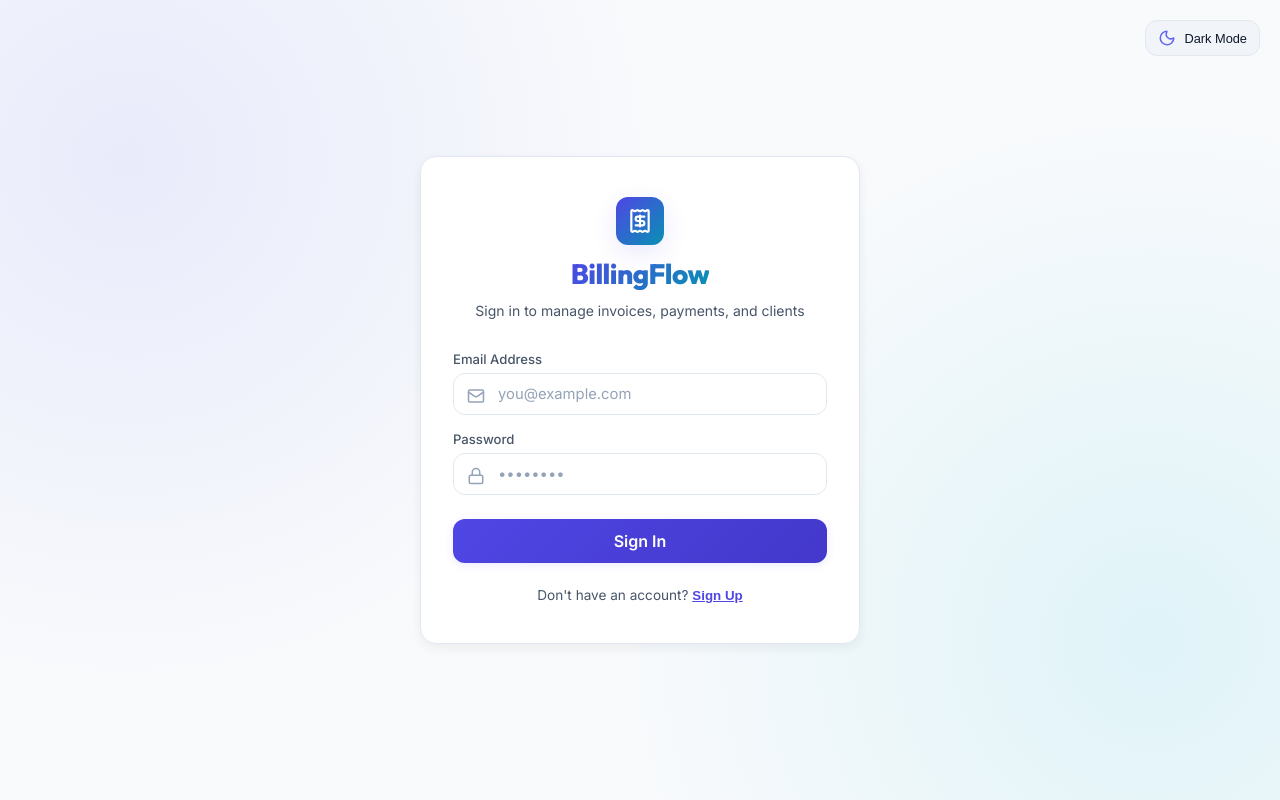
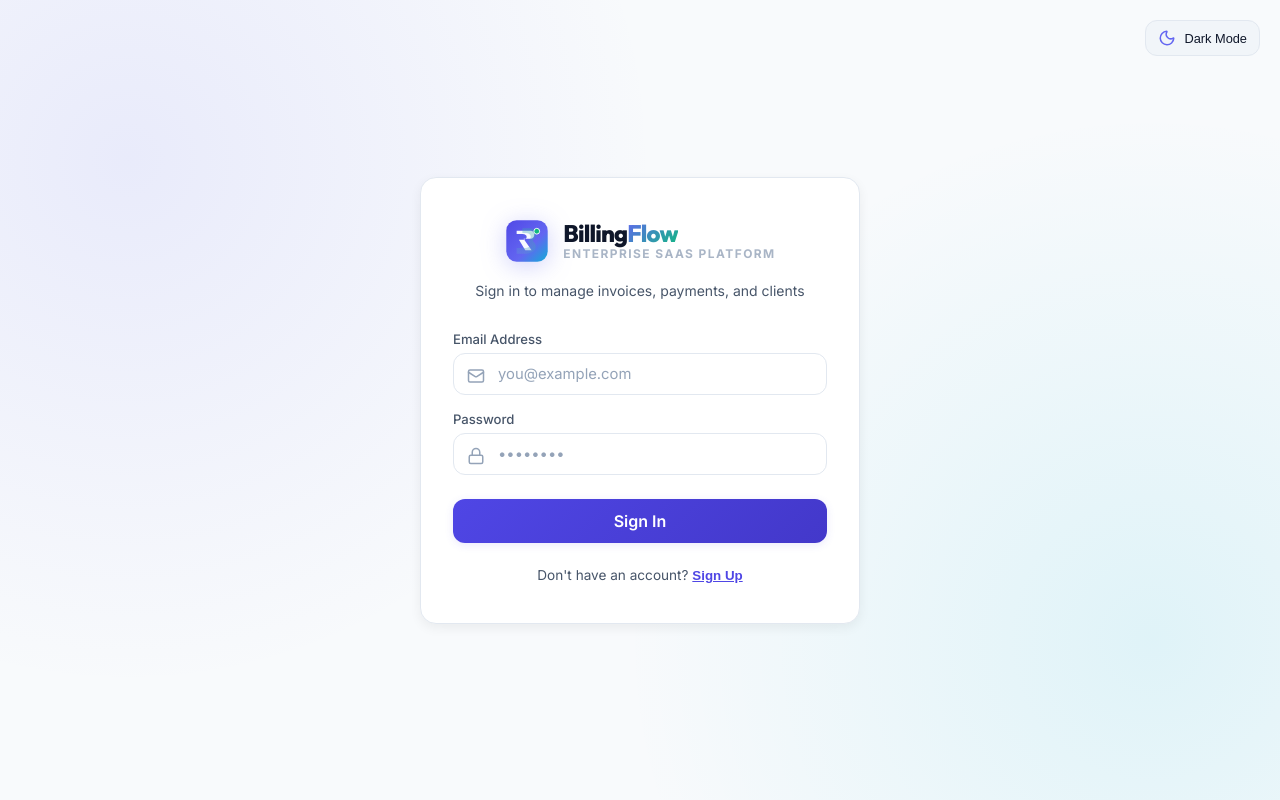
Before and after one commit to hmorix/billing-flow, a React (Vite) app in the folder frontend/: page /login in a window 1280 px wide. Built offline with nearby package versions, Linux system fonts and the light colour scheme; no server answers.

Commit message:
Add custom enterprise vector logo component and branding across application UI

```diff
--- /dev/null
+++ b/frontend/src/components/BillingFlowLogo.tsx
@@ -0,0 +1,100 @@
+import React from 'react';
+
+interface LogoProps {
+  size?: number;
+  showText?: boolean;
+  textVariant?: 'light' | 'dark' | 'auto';
+  subtext?: string;
+}
+
+export const BillingFlowLogo: React.FC<LogoProps> = ({
+  size = 36,
+  showText = true,
+  textVariant = 'auto',
+  subtext = 'Enterprise Billing'
+}) => {
+  return (
+    <div style={{ display: 'inline-flex', alignItems: 'center', gap: `${Math.max(8, size * 0.28)}px`, userSelect: 'none' }}>
+      <svg
+        width={size}
+        height={size}
+        viewBox="0 0 40 40"
+        fill="none"
+        xmlns="http://www.w3.org/2000/svg"
+        style={{ flexShrink: 0, filter: 'drop-shadow(0 4px 12px rgba(99, 102, 241, 0.3))' }}
+      >
+        <defs>
+          <linearGradient id="bf-lgrad-1" x1="0" y1="0" x2="40" y2="40" gradientUnits="userSpaceOnUse">
+            <stop offset="0%" stopColor="#4f46e5" />
+            <stop offset="60%" stopColor="#6366f1" />
+            <stop offset="100%" stopColor="#06b6d4" />
+          </linearGradient>
+          <linearGradient id="bf-lgrad-2" x1="40" y1="0" x2="0" y2="40" gradientUnits="userSpaceOnUse">
+            <stop offset="0%" stopColor="#10b981" />
+            <stop offset="100%" stopColor="#818cf8" />
+          </linearGradient>
+        </defs>
+
+        {/* Outer Shield Frame */}
+        <rect x="2" y="2" width="36" height="36" rx="9" fill="url(#bf-lgrad-1)" />
+
+        {/* Precision Geometric Financial Monogram */}
+        <path
+          d="M 11 11 L 23 11 C 27.5 11, 27.5 18, 23 18 L 17 18 L 24 28 L 18.5 28 L 13 19 L 16 19 C 21 19, 21 14, 16 14 L 11 14 Z"
+          fill="#ffffff"
+          opacity="0.96"
+        />
+        <path
+          d="M 22 9 C 28.5 9, 30 15, 25 20 C 31 25, 26 31, 19 31 L 11 31 L 11 26 L 19 26 C 22.5 26, 24 23, 21 20 C 25 17, 23.5 13, 19 13 L 16 13 L 16 9 Z"
+          fill="url(#bf-lgrad-2)"
+          opacity="0.35"
+        />
+        {/* Status indicator node */}
+        <circle cx="28.5" cy="11.5" r="2.5" fill="#10b981" stroke="#ffffff" strokeWidth="0.8" />
+      </svg>
+
+      {showText && (
+        <div style={{ display: 'flex', flexDirection: 'column', lineHeight: 1.05 }}>
+          <div style={{ display: 'flex', alignItems: 'center', gap: '4px' }}>
+            <span
+              style={{
+                fontSize: `${Math.max(14, size * 0.52)}px`,
+                fontWeight: 800,
+                fontFamily: "'Outfit', 'Plus Jakarta Sans', 'Inter', sans-serif",
+                letterSpacing: '-0.035em',
+                color: textVariant === 'dark' ? '#0f172a' : textVariant === 'light' ? '#ffffff' : 'var(--text-primary)'
+              }}
+            >
+              Billing
+              <span
+                style={{
+                  background: 'linear-gradient(135deg, #6366f1, #10b981)',
+                  WebkitBackgroundClip: 'text',
+                  WebkitTextFillColor: 'transparent',
+                  fontWeight: 800
+                }}
+              >
+                Flow
+              </span>
+            </span>
+          </div>
+          {subtext && (
+            <span
+              style={{
+                fontSize: `${Math.max(9, size * 0.26)}px`,
+                fontWeight: 700,
+                letterSpacing: '0.12em',
+                textTransform: 'uppercase',
+                color: 'var(--text-muted)',
+                opacity: 0.8,
+                marginTop: '2px'
+              }}
+            >
+              {subtext}
+            </span>
+          )}
+        </div>
+      )}
+    </div>
+  );
+};
--- a/frontend/src/components/MobileHeader.tsx
+++ b/frontend/src/components/MobileHeader.tsx
@@ -1,8 +1,9 @@
 import React from 'react';
-import { Menu, Sun, Moon, Receipt } from 'lucide-react';
+import { Menu, Sun, Moon } from 'lucide-react';
 import { useAuth } from '../context/AuthContext';
 import { useTheme } from '../context/ThemeContext';
 import { VerifiedBadge } from './VerifiedBadge';
+import { BillingFlowLogo } from './BillingFlowLogo';
 
 interface MobileHeaderProps {
   onOpenDrawer: () => void;
@@ -30,24 +31,7 @@ export const MobileHeader: React.FC<MobileHeaderProps> = ({ onOpenDrawer }) => {
         >
           <Menu size={24} />
         </button>
-        <div style={{ display: 'flex', alignItems: 'center', gap: '8px' }}>
-          <div
-            style={{
-              background: 'linear-gradient(135deg, var(--primary), var(--accent))',
-              borderRadius: '8px',
-              width: '28px',
-              height: '28px',
-              display: 'flex',
-              alignItems: 'center',
-              justifyContent: 'center'
-            }}
-          >
-            <Receipt size={16} color="#fff" />
-          </div>
-          <span style={{ fontSize: '1rem', fontWeight: 800, letterSpacing: '-0.02em', color: 'var(--text-primary)' }}>
-            BILLINGFLOW
-          </span>
-        </div>
+        <BillingFlowLogo size={28} showText subtext="" />
       </div>
 
       <div style={{ display: 'flex', alignItems: 'center', gap: '8px' }}>
--- a/frontend/src/components/Sidebar.tsx
+++ b/frontend/src/components/Sidebar.tsx
@@ -3,6 +3,7 @@ import { NavLink } from 'react-router-dom';
 import { LayoutDashboard, FileSpreadsheet, Users, CreditCard, LogOut, Receipt, Shield, Settings as SettingsIcon, Palette, Sun, Moon, X, Mail } from 'lucide-react';
 import { useAuth } from '../context/AuthContext';
 import { useTheme } from '../context/ThemeContext';
+import { BillingFlowLogo } from './BillingFlowLogo';
 import { VerifiedBadge } from './VerifiedBadge';
 
 interface SidebarProps {
@@ -54,35 +55,7 @@ export const Sidebar: React.FC<SidebarProps> = ({ onCloseMobileDrawer, isDrawer
       <div style={{ display: 'flex', flexDirection: 'column', gap: '28px', flex: 1 }}>
         {/* Brand / Logo + Theme Switch */}
         <div style={{ display: 'flex', alignItems: 'center', justifyContent: 'space-between', padding: '0 4px' }}>
-          <div style={{ display: 'flex', alignItems: 'center', gap: '10px' }}>
-            <div
-              style={{
-                background: 'linear-gradient(135deg, var(--primary), var(--accent))',
-                borderRadius: '10px',
-                width: '38px',
-                height: '38px',
-                display: 'flex',
-                alignItems: 'center',
-                justifyContent: 'center',
-                boxShadow: '0 4px 12px var(--primary-glow)'
-              }}
-            >
-              <Receipt size={20} color="#fff" />
-            </div>
-            <div>
-              <h1
-                style={{
-                  fontSize: '1.15rem',
-                  fontWeight: 800,
-                  letterSpacing: '-0.02em',
-                  color: 'var(--text-primary)'
-                }}
-              >
-                BILLINGFLOW
-              </h1>
-              <p style={{ fontSize: '0.7rem', color: 'var(--text-muted)', fontWeight: 500 }}>HMORIX Manager</p>
-            </div>
-          </div>
+          <BillingFlowLogo size={36} subtext="Enterprise Platform" />
 
           <div style={{ display: 'flex', alignItems: 'center', gap: '6px' }}>
             <button
--- a/frontend/src/views/Login.tsx
+++ b/frontend/src/views/Login.tsx
@@ -1,7 +1,8 @@
 import React, { useState } from 'react';
 import { useAuth } from '../context/AuthContext';
 import { useTheme } from '../context/ThemeContext';
-import { Receipt, Mail, Lock, User, Building, Sun, Moon } from 'lucide-react';
+import { Mail, Lock, User, Building, Sun, Moon } from 'lucide-react';
+import { BillingFlowLogo } from '../components/BillingFlowLogo';
 
 const API_BASE_URL = import.meta.env.VITE_API_URL || '';
 
@@ -69,26 +70,12 @@ export const Login: React.FC = () => {
       </div>
       <div className="glass-card fade-in" style={{ width: '100%', maxWidth: '440px', padding: '40px 32px' }}>
         {/* Header */}
-        <div style={{ display: 'flex', flexDirection: 'column', alignItems: 'center', gap: '12px', marginBottom: '32px' }}>
-          <div style={{
-            background: 'linear-gradient(135deg, var(--primary), var(--accent))',
-            borderRadius: '12px',
-            width: '48px',
-            height: '48px',
-            display: 'flex',
-            alignItems: 'center',
-            justifyContent: 'center',
-            boxShadow: '0 8px 24px var(--primary-glow)'
-          }}>
-            <Receipt size={26} color="#fff" />
-          </div>
-          <h1 className="text-gradient-primary" style={{ fontSize: '1.75rem', fontWeight: 800 }}>
-            BillingFlow
-          </h1>
-          <p style={{ color: 'var(--text-secondary)', fontSize: '0.875rem', textAlign: 'center' }}>
+        <div style={{ display: 'flex', flexDirection: 'column', alignItems: 'center', gap: '14px', marginBottom: '32px' }}>
+          <BillingFlowLogo size={46} subtext="Enterprise SaaS Platform" />
+          <p style={{ color: 'var(--text-secondary)', fontSize: '0.875rem', textAlign: 'center', marginTop: '4px' }}>
             {isLogin
               ? 'Sign in to manage invoices, payments, and clients'
-              : 'Create a new multi-tenant SaaS organization account'}
+              : 'Create a new multi-tenant organization account'}
           </p>
         </div>
 
```
Also changed, not shown: frontend/public/favicon.svg.
